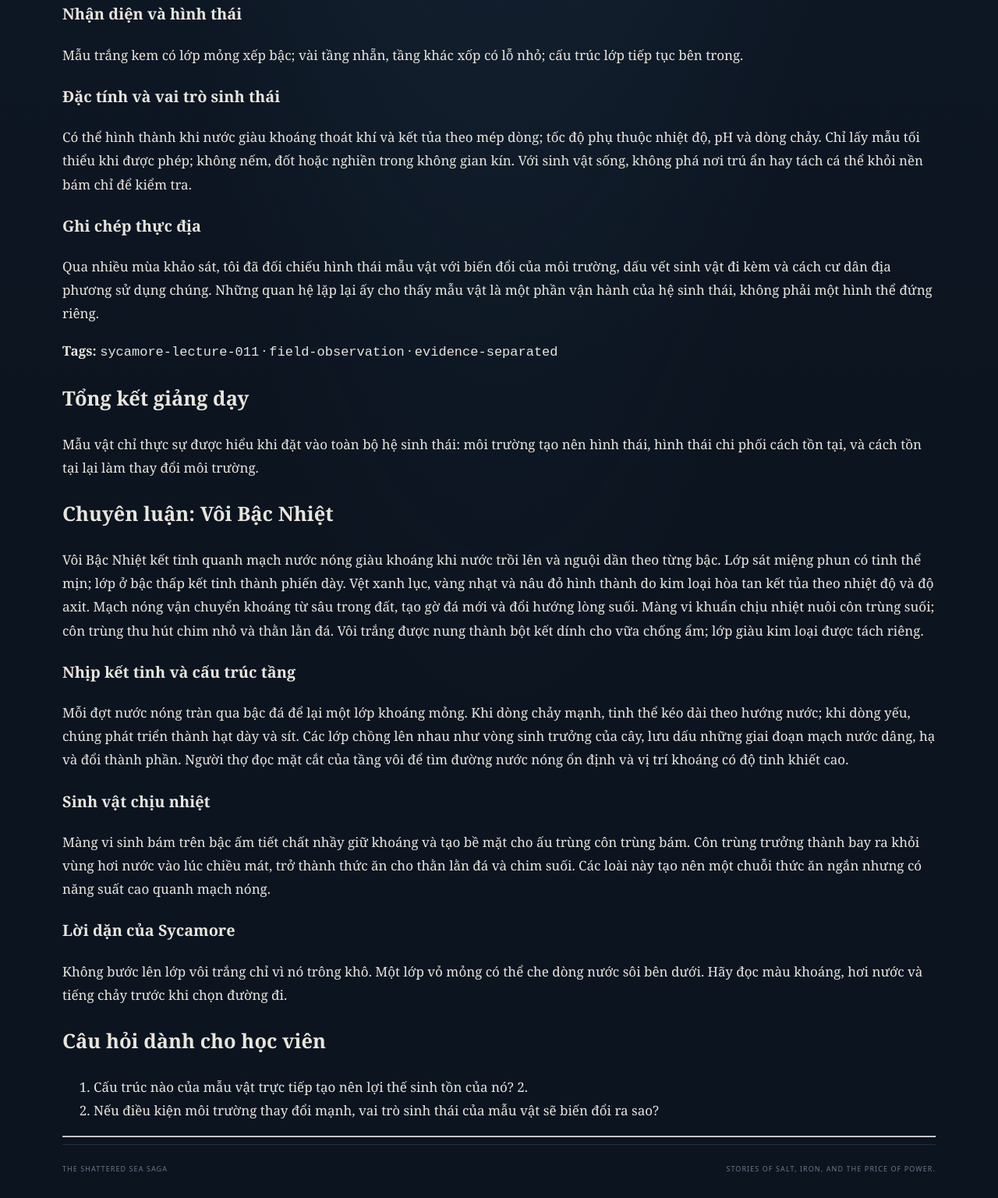
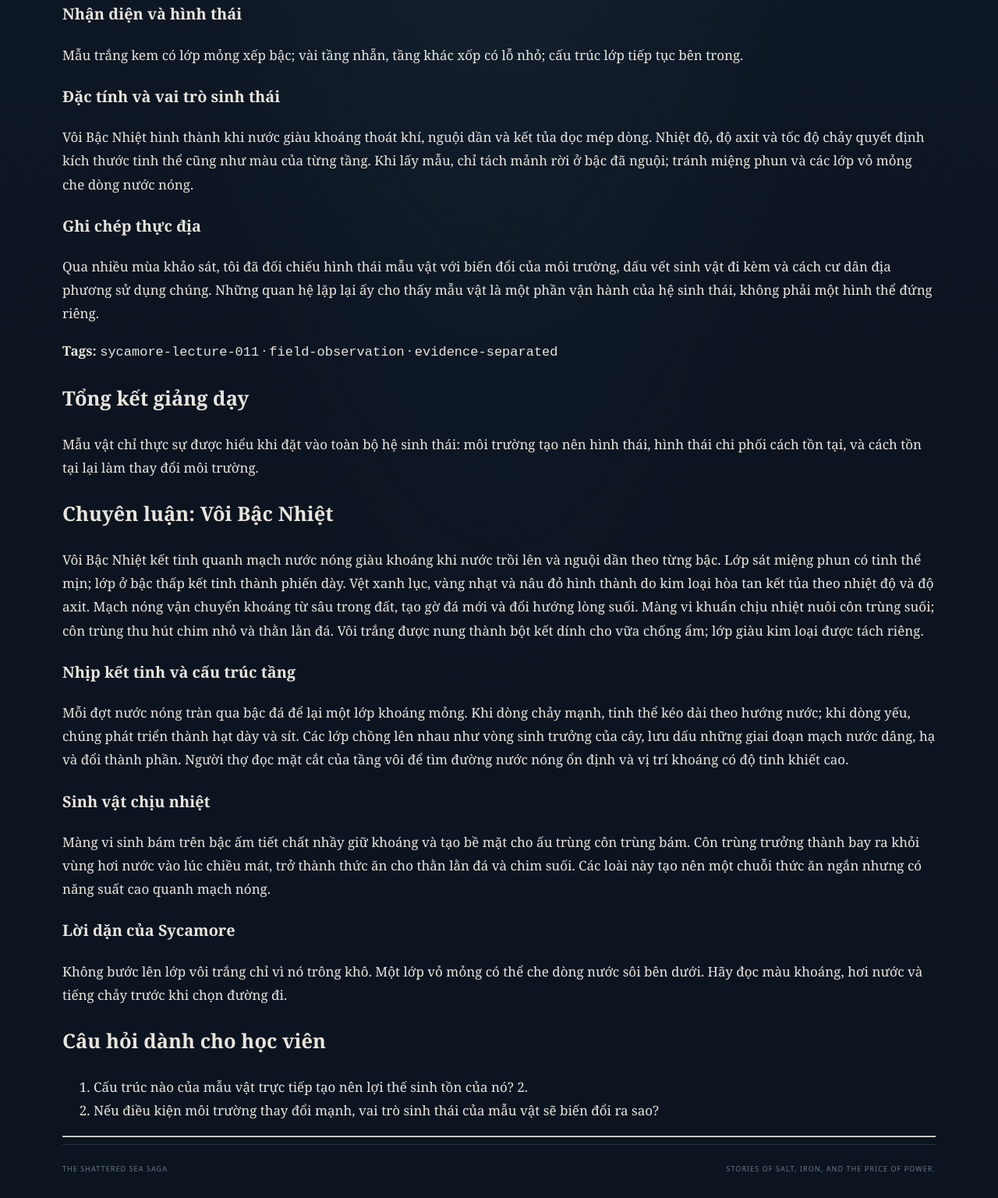
Before and after one commit to trduy91/seven-seas-reader, a Jekyll site: the page built from site/field-notes/sycamore/lecture-011-nuoc-nong-va-nhung-tang-khoang.md, in a window 1280 px wide. Shown: the part 809-2345 px from the top of the page at 78% size. Built offline with Jekyll 4.4.1, drawn with Linux system fonts in a browser that asks for light colours; our own code applies the rules of GitHub Pages for plain Markdown files.

Commit message:
Replace tentative wording with established Sycamore canon

```diff
--- a/site/field-notes/sycamore/lecture-011-nuoc-nong-va-nhung-tang-khoang.md
+++ b/site/field-notes/sycamore/lecture-011-nuoc-nong-va-nhung-tang-khoang.md
@@ -17,7 +17,7 @@ Mẫu trắng kem có lớp mỏng xếp bậc; vài tầng nhẵn, tầng khác
 
 ### Đặc tính và vai trò sinh thái
 
-Có thể hình thành khi nước giàu khoáng thoát khí và kết tủa theo mép dòng; tốc độ phụ thuộc nhiệt độ, pH và dòng chảy. Chỉ lấy mẫu tối thiểu khi được phép; không nếm, đốt hoặc nghiền trong không gian kín. Với sinh vật sống, không phá nơi trú ẩn hay tách cá thể khỏi nền bám chỉ để kiểm tra.
+Vôi Bậc Nhiệt hình thành khi nước giàu khoáng thoát khí, nguội dần và kết tủa dọc mép dòng. Nhiệt độ, độ axit và tốc độ chảy quyết định kích thước tinh thể cũng như màu của từng tầng. Khi lấy mẫu, chỉ tách mảnh rời ở bậc đã nguội; tránh miệng phun và các lớp vỏ mỏng che dòng nước nóng.
 
 ### Ghi chép thực địa
 
```
